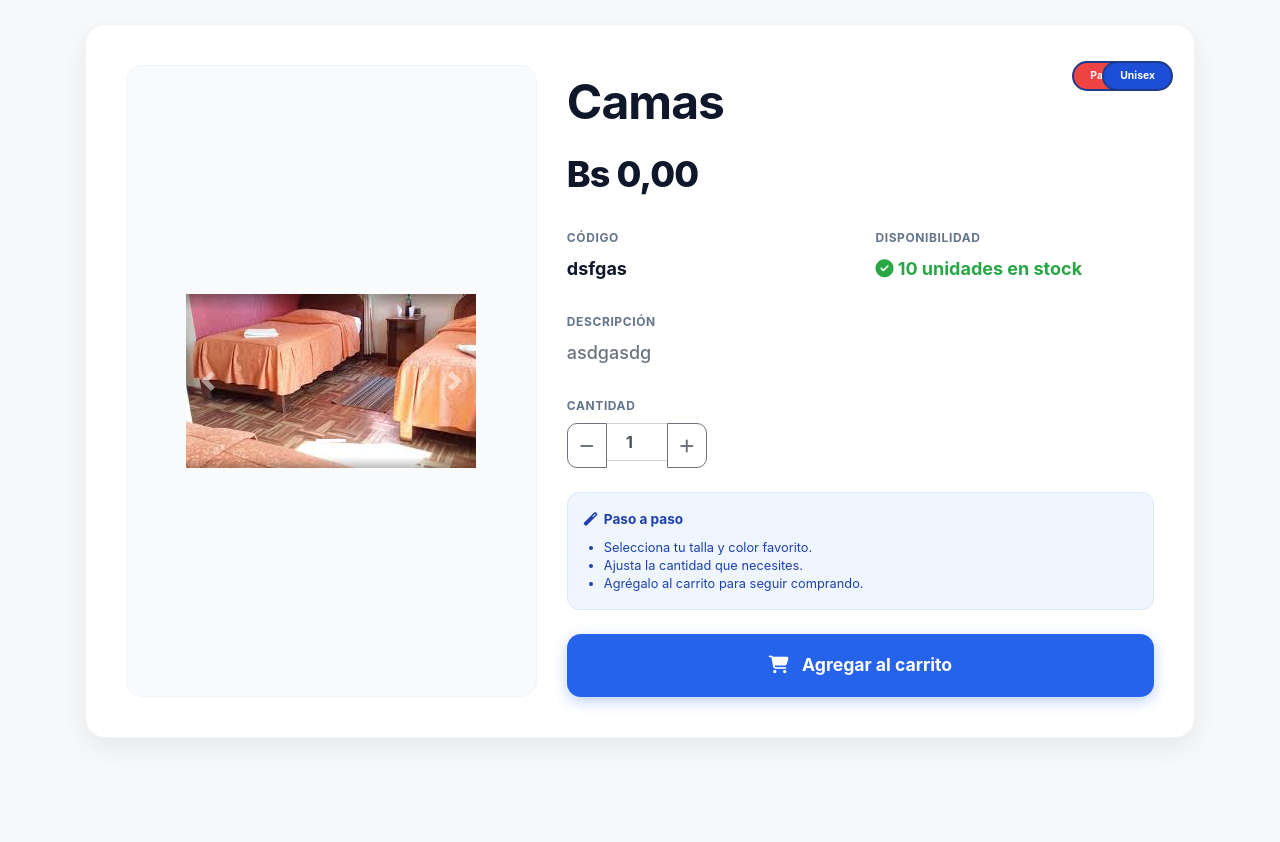
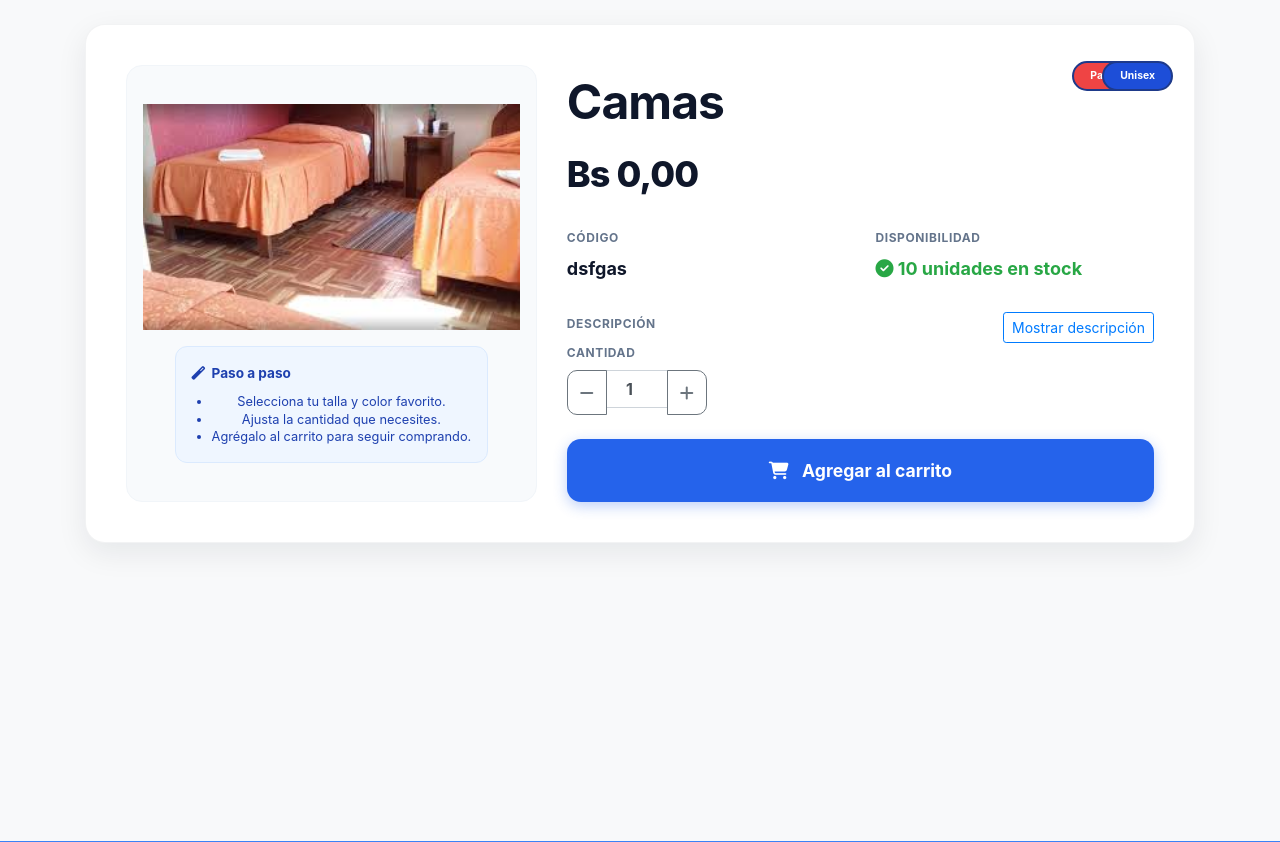
Before and after one commit to Guilder23/Sistema-Textil, a Django app: page /producto/5/ in a window 1280 px wide. Shown: the part 119-961 px from the top of the page. Run offline with Django 4.2, Linux system fonts and the light colour scheme; data comes from the database, SQL or seed files in the repository; data that the repository does not hold is empty; some libraries are stand-ins or nearby versions.

Commit message:
Cambios de diseño de fotos en detalle del producto

```diff
--- a/static/css/core/detalle_producto.css
+++ b/static/css/core/detalle_producto.css
@@ -13,6 +13,7 @@
     border: 1px solid #f1f5f9;
     background: #f8fafc;
     display: flex;
+    flex-direction: column;
     align-items: center;
     justify-content: center;
     padding: 1rem;
@@ -175,3 +176,14 @@
     content: "/";
     color: #94a3b8;
 }
+
+.product-thumb {
+    transition: transform 0.15s ease, box-shadow 0.15s ease;
+}
+.product-thumb:hover {
+    transform: translateY(-4px);
+}
+.active-thumb {
+    box-shadow: 0 6px 18px rgba(37, 99, 235, 0.18);
+    border: 2px solid #2563eb !important;
+}
--- a/static/js/core/detalle_producto.js
+++ b/static/js/core/detalle_producto.js
@@ -60,7 +60,7 @@ document.addEventListener('DOMContentLoaded', function() {
                 id: window.location.pathname.split('/').filter(Boolean).pop(),
                 nombre: document.querySelector('h1').textContent.trim(),
                 precio: parseFloat(document.querySelector('.price-offer, .price-regular').textContent.replace('Bs', '').trim()),
-                imagen: document.querySelector('.product-image-container img').src,
+                imagen: document.getElementById('main-product-image') ? document.getElementById('main-product-image').src : document.querySelector('.product-image-container img').src,
                 talla: selectedTalla || 'N/A',
                 color: selectedColor || 'N/A',
                 cantidad: parseInt(inputQuantity.value)
@@ -79,4 +79,36 @@ document.addEventListener('DOMContentLoaded', function() {
             }
         });
     }
+
+    // Miniaturas: cambiar imagen principal al hacer click
+    const thumbs = document.querySelectorAll('.product-thumb');
+    const mainImage = document.getElementById('main-product-image');
+    if (thumbs.length && mainImage) {
+        thumbs.forEach(thumb => {
+            thumb.addEventListener('click', function() {
+                const src = this.dataset.src || this.getAttribute('src');
+                if (src) mainImage.src = src;
+
+                // marcar miniatura activa
+                thumbs.forEach(t => t.classList.remove('active-thumb'));
+                this.classList.add('active-thumb');
+            });
+        });
+    }
+
+    // Toggle descripción
+    const toggleDescBtn = document.getElementById('toggle-desc-btn');
+    const descDiv = document.getElementById('product-description');
+    if (toggleDescBtn && descDiv) {
+        toggleDescBtn.addEventListener('click', function() {
+            const isHidden = window.getComputedStyle(descDiv).display === 'none';
+            if (isHidden) {
+                descDiv.style.display = 'block';
+                this.textContent = 'Ocultar descripción';
+            } else {
+                descDiv.style.display = 'none';
+                this.textContent = 'Mostrar descripción';
+            }
+        });
+    }
 });
--- a/static/js/productos/modals/crear.js
+++ b/static/js/productos/modals/crear.js
@@ -91,7 +91,8 @@ document.addEventListener('DOMContentLoaded', function () {
             .then(response => response.json())
             .then(data => {
                 if (data.status === 'success') {
-                    window.location.href = '/productos/';\n                } else {
+                    window.location.href = '/productos/';}
+                else {
                     alert('Error: ' + data.message);
                 }
             })
--- a/templates/core/detalle_producto.html
+++ b/templates/core/detalle_producto.html
@@ -24,42 +24,34 @@
     <div class="product-detail-container">
         <div class="row">
             <div class="col-lg-5 mb-4 mb-lg-0">
-                <div class="product-image-container">
+                <div class="product-image-container text-center">
                     {% with imagenes=producto.imagenes_disponibles %}
                         {% if imagenes %}
-                            <div id="productoCarousel" class="carousel slide" data-ride="carousel">
-                                <ol class="carousel-indicators">
-                                    {% for imagen in imagenes %}
-                                    <li data-target="#productoCarousel" data-slide-to="{{ forloop.counter0 }}" class="{% if forloop.first %}active{% endif %}"></li>
-                                    {% endfor %}
-                                </ol>
-                                <div class="carousel-inner">
-                                    {% for imagen in imagenes %}
-                                    <div class="carousel-item {% if forloop.first %}active{% endif %}">
-                                        <img src="{{ imagen.url }}" class="d-block w-100" alt="{{ producto.nombre }}" style="max-height:420px; object-fit:contain;">
-                                    </div>
-                                    {% endfor %}
-                                </div>
-                                <a class="carousel-control-prev" href="#productoCarousel" role="button" data-slide="prev">
-                                    <span class="carousel-control-prev-icon" aria-hidden="true"></span>
-                                    <span class="sr-only">Anterior</span>
-                                </a>
-                                <a class="carousel-control-next" href="#productoCarousel" role="button" data-slide="next">
-                                    <span class="carousel-control-next-icon" aria-hidden="true"></span>
-                                    <span class="sr-only">Siguiente</span>
-                                </a>
-                            </div>
+                            {# Imagen principal #}
+                            <img id="main-product-image" src="{{ imagenes.0.url }}" alt="{{ producto.nombre }}" class="d-block mx-auto" style="max-height:420px; object-fit:contain; width:100%;">
+
+                            {# Miniaturas debajo de la imagen principal #}
                             {% if imagenes|length > 1 %}
-                            <div class="d-flex flex-wrap justify-content-center mt-3">
+                            <div id="product-thumbs" class="d-flex justify-content-center mt-3 flex-wrap">
                                 {% for imagen in imagenes %}
-                                <div class="mx-1" role="button" data-toggle="carousel" data-target="#productoCarousel" data-slide-to="{{ forloop.counter0 }}" style="width:72px; height:72px; cursor:pointer;">
-                                    <img src="{{ imagen.url }}" class="img-fluid border rounded" style="width:72px; height:72px; object-fit:cover;">
+                                <div class="mx-1 product-thumb-wrapper" style="width:72px; height:72px; cursor:pointer;">
+                                    <img data-src="{{ imagen.url }}" src="{{ imagen.url }}" class="img-fluid border rounded product-thumb{% if forloop.first %} active-thumb{% endif %}" style="width:72px; height:72px; object-fit:cover;">
                                 </div>
                                 {% endfor %}
                             </div>
                             {% endif %}
+
+                            {# Guía paso a paso debajo de las miniaturas #}
+                            <div class="guide-box mt-3">
+                                <div class="guide-title"><i class="fas fa-magic"></i> Paso a paso</div>
+                                <ul class="guide-list">
+                                    <li>Selecciona tu talla y color favorito.</li>
+                                    <li>Ajusta la cantidad que necesites.</li>
+                                    <li>Agrégalo al carrito para seguir comprando.</li>
+                                </ul>
+                            </div>
                         {% else %}
-                            <img src="{% static 'img/imagenes/imagen1.png' %}" class="img-fluid w-100" alt="Sin imagen">
+                            <img id="main-product-image" src="{% static 'img/imagenes/imagen1.png' %}" class="img-fluid w-100" alt="Sin imagen">
                         {% endif %}
                     {% endwith %}
                 </div>
@@ -107,8 +99,11 @@
                     </div>
                 </div>
 
-                <div class="detail-label">Descripción</div>
-                <div class="detail-value text-muted" style="line-height: 1.6;">{{ producto.detalle }}</div>
+                <div class="d-flex justify-content-between align-items-center">
+                    <div class="detail-label">Descripción</div>
+                    <button id="toggle-desc-btn" class="btn btn-sm btn-outline-primary">Mostrar descripción</button>
+                </div>
+                <div id="product-description" class="detail-value text-muted" style="line-height: 1.6; display: none;">{{ producto.detalle }}</div>
 
                 {% if producto.get_tallas_list %}
                     <div class="detail-label">Seleccionar Talla</div>
@@ -141,14 +136,7 @@
                     </div>
                 </div>
 
-                <div class="guide-box mb-4">
-                    <div class="guide-title"><i class="fas fa-magic"></i> Paso a paso</div>
-                    <ul class="guide-list">
-                        <li>Selecciona tu talla y color favorito.</li>
-                        <li>Ajusta la cantidad que necesites.</li>
-                        <li>Agrégalo al carrito para seguir comprando.</li>
-                    </ul>
-                </div>
+
                 <div class="mt-4">
                     <button id="add-to-cart-btn" class="whatsapp-btn-large" style="background: #2563eb; box-shadow: 0 4px 14px rgba(37, 99, 235, 0.3);">
                         <i class="fas fa-shopping-cart"></i> Agregar al carrito
```
